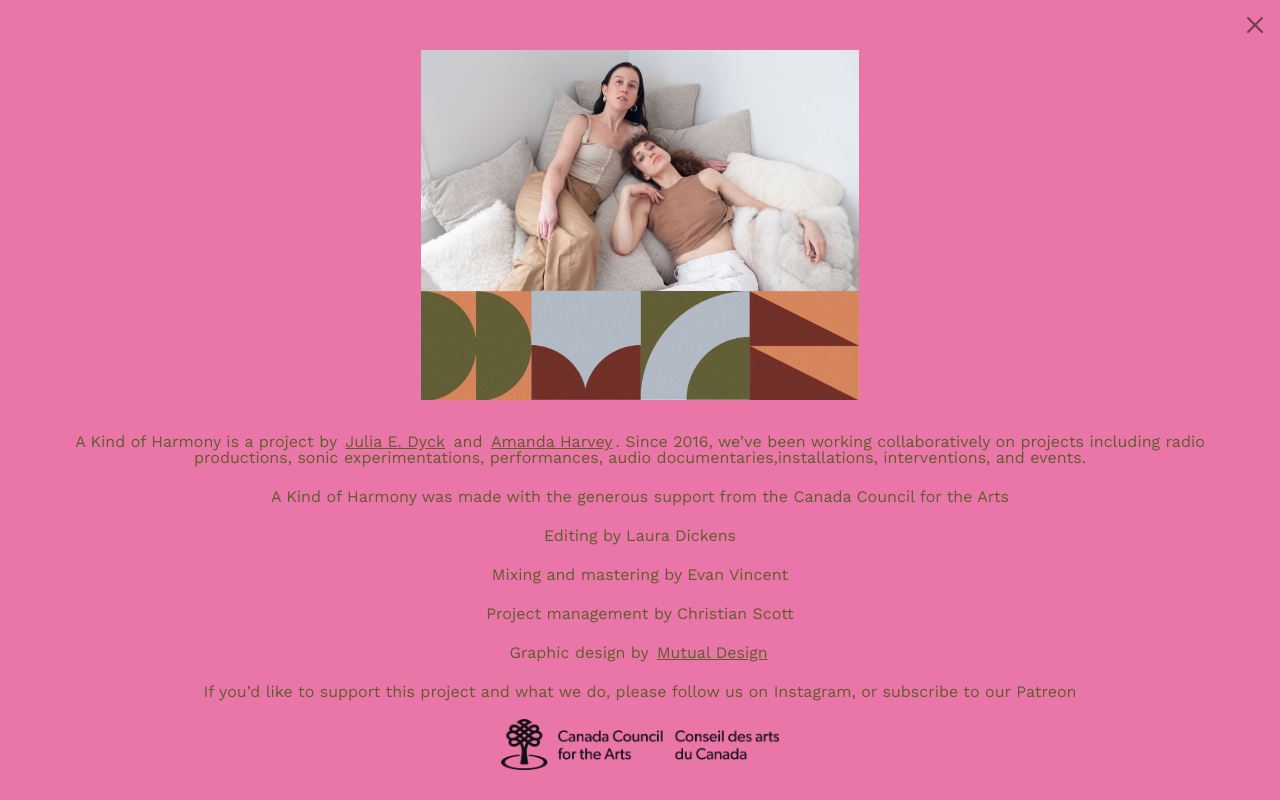
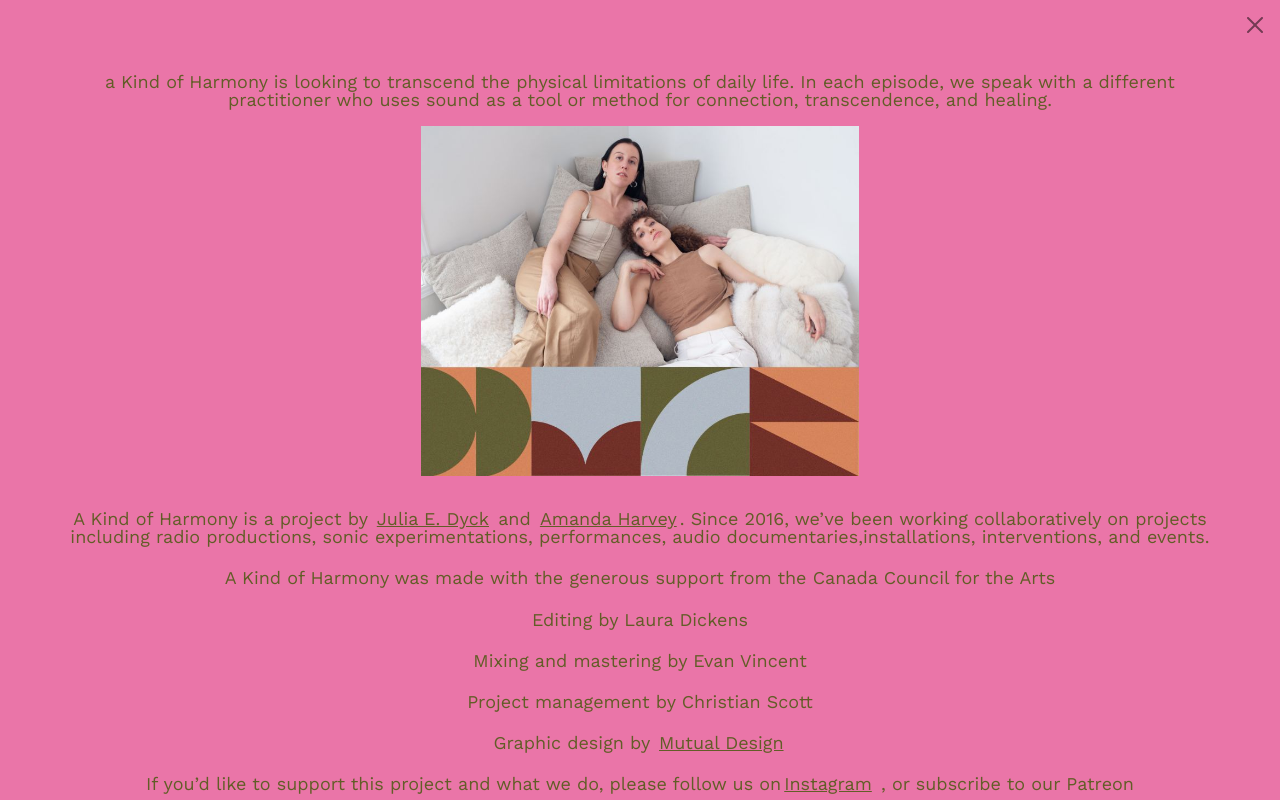
Before and after one commit to juliaedyck/podcast, a React (Create React App) app in the folder podcast/: page /About in a window 1280 px wide. Built offline with nearby package versions, Linux system fonts and the light colour scheme.

Commit message:
font size add links

```diff
--- a/podcast/src/components/About.js
+++ b/podcast/src/components/About.js
@@ -2,7 +2,7 @@ import CloseButton from "react-bootstrap/CloseButton";
 import styled from "styled-components";
 import { Link } from "react-router-dom";
 import CCALogo from "../photos/CCA_RGB_black_e.png";
-import Photo from "../photos/j_a_square.jpg"
+import Photo from "../photos/j_a_square.jpg";
 
 const newWindow = (url) => {
   window.open(url, "newwindow");
@@ -18,6 +18,12 @@ const About = () => {
         </a>
       </Close>
       <Wrapper>
+        <Des>
+          a Kind of Harmony is looking to transcend the physical limitations of daily
+          life. In each episode, we speak with a different practitioner
+          who uses sound as a tool or method for connection, transcendence, and
+          healing.
+        </Des>
         <Img2 src={Photo} alt="Skin Tone " />
 
         <Des>
@@ -41,25 +47,29 @@ const About = () => {
           documentaries,installations, interventions, and events.
           <Des>
             A Kind of Harmony was made with the generous support from the Canada
-            Council for the Arts </Des>
+            Council for the Arts{" "}
+          </Des>
           <Des> Editing by Laura Dickens </Des>
-
-            <Des> Mixing and mastering by Evan Vincent    </Des>
-
-            <Des>Project management by Christian Scott     </Des>
-            <Des>Graphic design
-
-            by   <StyledLink
+          <Des> Mixing and mastering by Evan Vincent </Des>
+          <Des>Project management by Christian Scott </Des>
+          <Des>
+            Graphic design by{" "}
+            <StyledLink
               onClick={() => newWindow("https://mutualdesign.cc/")}
               target="_blank"
             >
               Mutual Design
-          </StyledLink>     </Des>
-
-
+            </StyledLink>{" "}
+          </Des>
           <Des>
-          If you’d like to support this project and what we do, please follow us
-          on Instagram, or subscribe to our Patreon
+            If you’d like to support this project and what we do, please follow
+            us on
+            <StyledLink
+              onClick={() => newWindow("https://www.instagram.com/akindofharmony/")}
+              target="_blank"
+            >
+             Instagram
+            </StyledLink> , or subscribe to our Patreon
           </Des>
         </Des>
         <Logo>
@@ -77,7 +87,6 @@ const Close = styled.div`
 
 const Logo = styled.div``;
 
-
 const Img = styled.img`
   max-height: 70px;
   max-width: 80%;
@@ -87,16 +96,17 @@ const Img = styled.img`
 
 const Img2 = styled.img`
   max-width: 70%;
+  margin-top: 1.5%;
   margin-bottom: 1%;
   @media (min-width: 912px) {
-
-max-height: 350px;}
-`
+    max-height: 350px;
+  }
+`;
 const Des = styled.h2`
   font-family: var(--font-body);
+  font-size: 18px;
   margin-top: 2%;
   color: var(--color-green);
-
 `;
 
 const Wrapper = styled.div`
@@ -117,7 +127,7 @@ const Wrapper = styled.div`
 
 const Background = styled.div`
   height: 100vh;
-  background-color: #EA75A8;
+  background-color: #ea75a8;
   overflow: scroll;
 `;
 
@@ -125,7 +135,7 @@ const StyledLink = styled.a`
   margin-left: 3px;
   margin-right: 3px;
 
-  color: var(--color-green);;
+  color: var(--color-green);
   &:hover {
     color: var(--color-orange);
     /* transition: 300ms ease-in-out; */
--- a/podcast/src/components/Episodes.js
+++ b/podcast/src/components/Episodes.js
@@ -124,6 +124,7 @@ font-family:  'DM Serif Display', serif;
 font-style: italic;
 color: var(--color-green);
 margin-top: 2%;
+font-size: 20px;
 
 &:hover {
     color: var(--color-orange);
@@ -179,12 +180,14 @@ font-family:  'DM Serif Display', serif;
 font-style: italic;
 color: var(--color-green);
 margin-bottom: 2%;
+font-size: 20px;
 `
 
 
 const Des = styled.h2`
 font-family: var(--font-body);
 color: var(--color-green);
+font-size: 18px;
 `
 
 const Squares = styled.div`
--- a/podcast/src/components/GlobalStyles.js
+++ b/podcast/src/components/GlobalStyles.js
@@ -13,21 +13,23 @@ export default createGlobalStyle`
     --color-blue: #A7B0BC;
     --background-color: #625D27;
 	@media (min-width: 768px) {
-        font-size: 18;
+        font-size: 20;
       }
 
       @media (min-width: 1024px) {
-        font-size: 16;
+        font-size: 18;
       }
 }
 
 body {
     font-family: 'Work Sans', sans-serif;
+	font-size: 1.5rem;
 
 }
 
 h1{
     font-family: 'DM Serif Display', serif;
+	font-size: 2rem;
 }
 //CSS RESET
 
--- a/podcast/src/components/HomePage.js
+++ b/podcast/src/components/HomePage.js
@@ -90,13 +90,13 @@ text-decoration: none;
 font-family:  'DM Serif Display', serif;
 font-style: italic;
 color: var(--color-green);
-font-size: 20px;
+font-size: 22px;
 &:hover {
     color: var(--color-orange);
   }
 
   @media (min-width: 768px) {
-  font-size: 26px;
+  font-size: 28px;
   }
 
   @media (min-width: 900px) {
--- a/podcast/src/components/SkinTone.js
+++ b/podcast/src/components/SkinTone.js
@@ -69,6 +69,7 @@ font-family:  'DM Serif Display', serif;
 font-style: italic;
 color: var(--color-green);
 margin-bottom: 2%;
+font-size: 20px;
 `
 
 const Des = styled.h2`
@@ -77,6 +78,7 @@ margin-top: 2%;
 padding-left: 5%;
 padding-right: 5%;
 color: var(--color-green);
+font-size: 18px;
 `
 
 const Background = styled.div`
```
Lines whose indentation alone changed are shown as unchanged.
